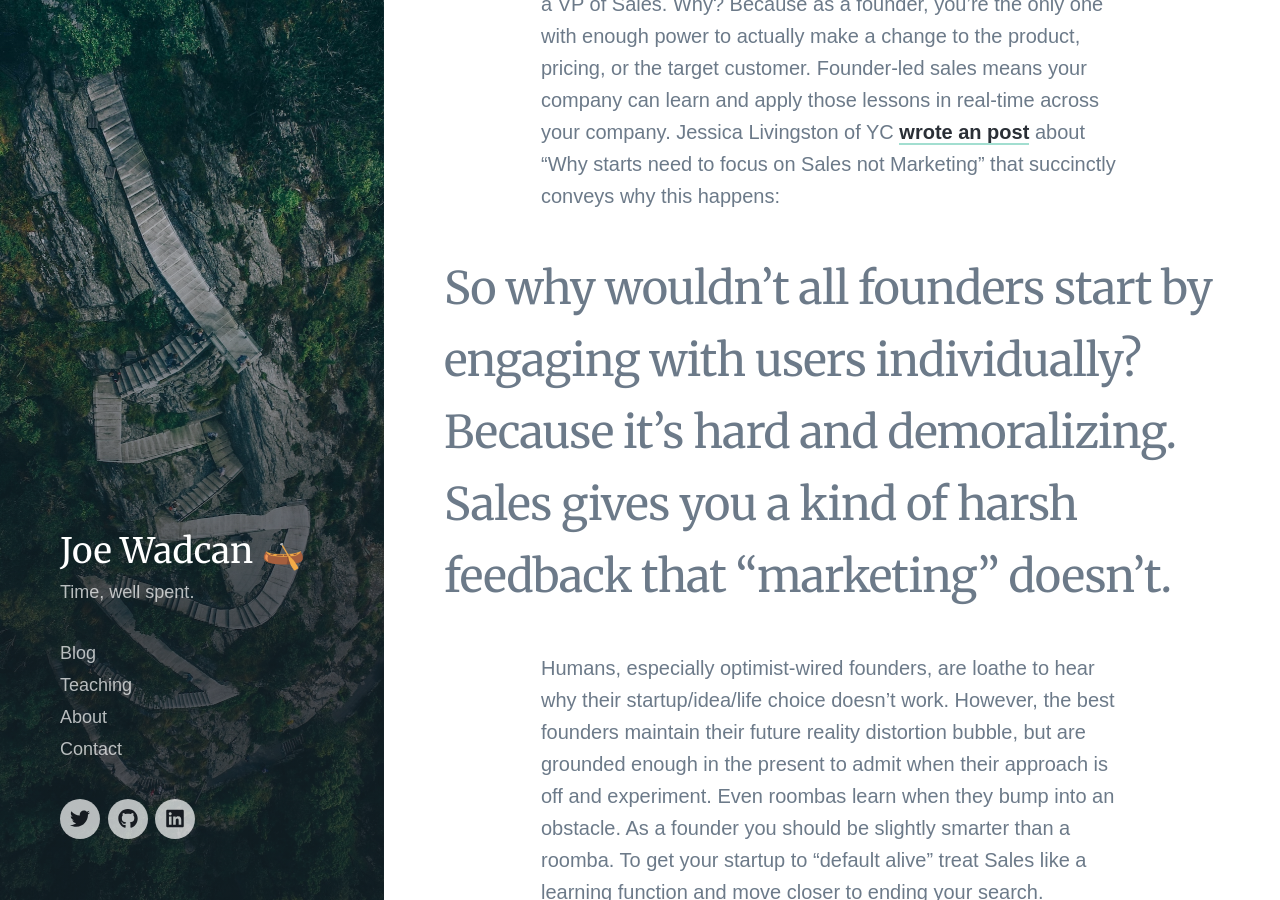
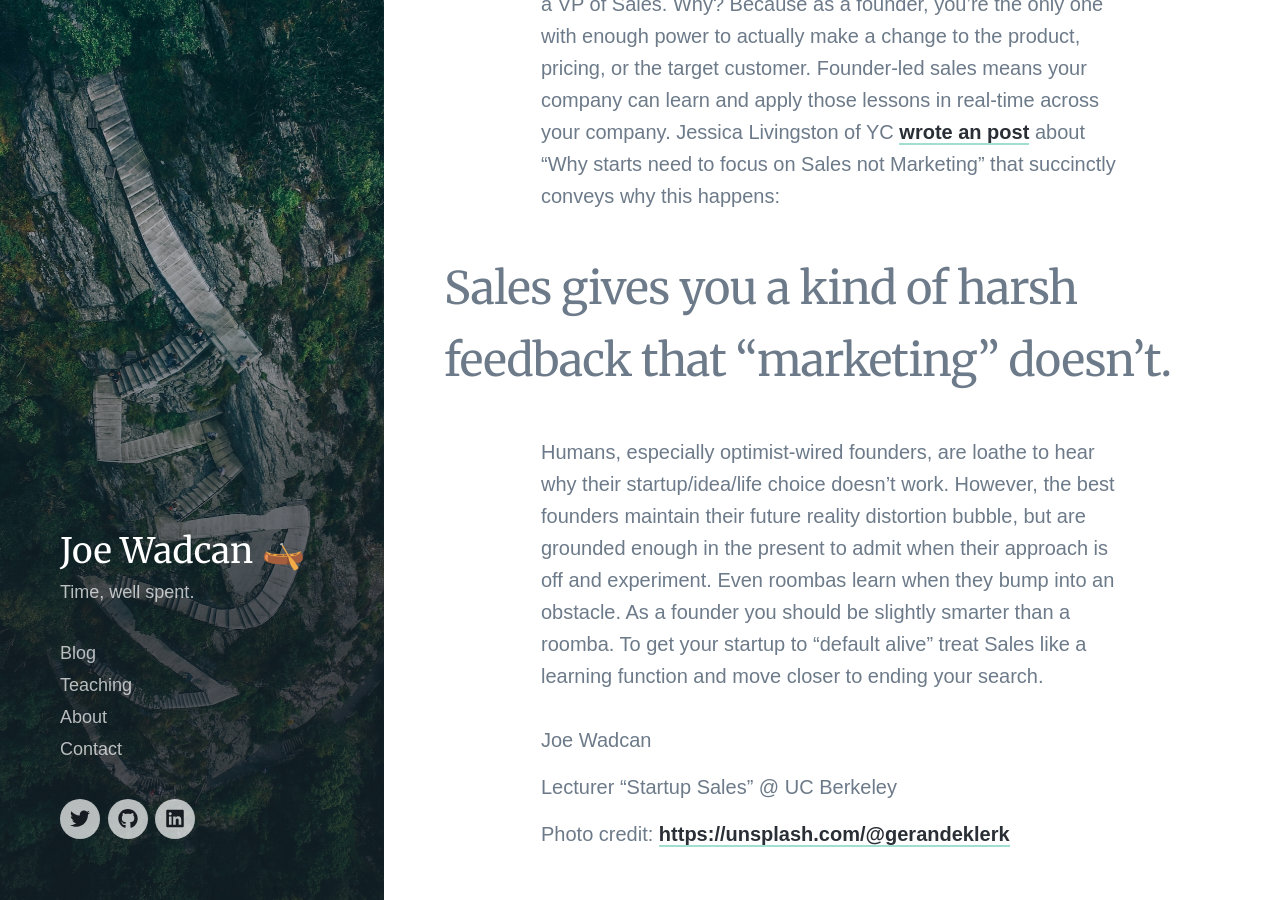
Before and after one commit to joewadcan/joewadcan.github.io, a Jekyll site: the page built from _posts/blog/2020-01-06-sales-is-a-learning-function-for-startups.md, in a window 1280 px wide and 900 px high, scrolled down 1730 px. Built offline with Jekyll 4.4.1, drawn with Linux system fonts in a browser that asks for light colours; nearby versions of some CDN libraries; some web fonts are replaced.

Commit message:
Update Blog “2020-01-06-sales-is-a-learning-function-for-startups”

```diff
--- a/_posts/blog/2020-01-06-sales-is-a-learning-function-for-startups.md
+++ b/_posts/blog/2020-01-06-sales-is-a-learning-function-for-startups.md
@@ -17,7 +17,7 @@ When a founder can't make a sale, there's some real learning to be had. Founders
 \
 The **reason** you lose a prospect, is just as valuable as the revenue you would have received! Embedded in that lost reason is the opportunity to close more deals in the future. Founders themselves have to do this work, not hire away the problem with a VP of Sales. Why? Because as a founder, you're the only one with enough power to actually make a change to the product, pricing, or the target customer. Founder-led sales means your company can learn and apply those lessons in real-time across your company. Jessica Livingston of YC [wrote an post](https://blogs.wsj.com/accelerators/2014/06/03/jessica-livingston-why-startups-need-to-focus-on-sales-not-marketing/) about "Why starts need to focus on Sales not Marketing" that succinctly conveys why this happens:
 
-> So why wouldn’t all founders start by engaging with users individually? Because it’s hard and demoralizing. Sales gives you a kind of harsh feedback that “marketing” doesn’t.
+>  Sales gives you a kind of harsh feedback that “marketing” doesn’t.
 
 Humans, especially optimist-wired founders, are loathe to hear why their startup/idea/life choice doesn't work. However, the best founders maintain their future reality distortion bubble, but are grounded enough in the present to admit when their approach is off and experiment. Even roombas learn when they bump into an obstacle. As a founder you should be slightly smarter than a roomba. To get your startup to "default alive" treat Sales like a learning function and move closer to ending your search. \
 \
```
